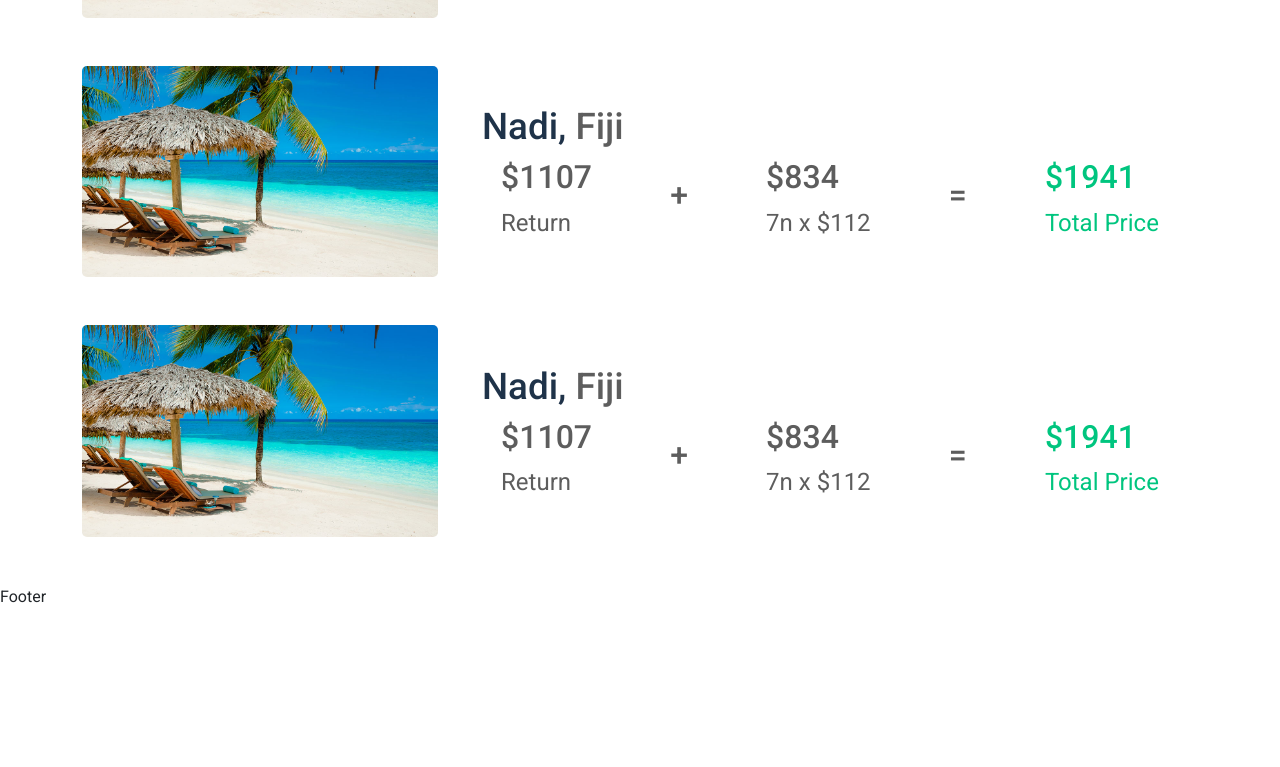
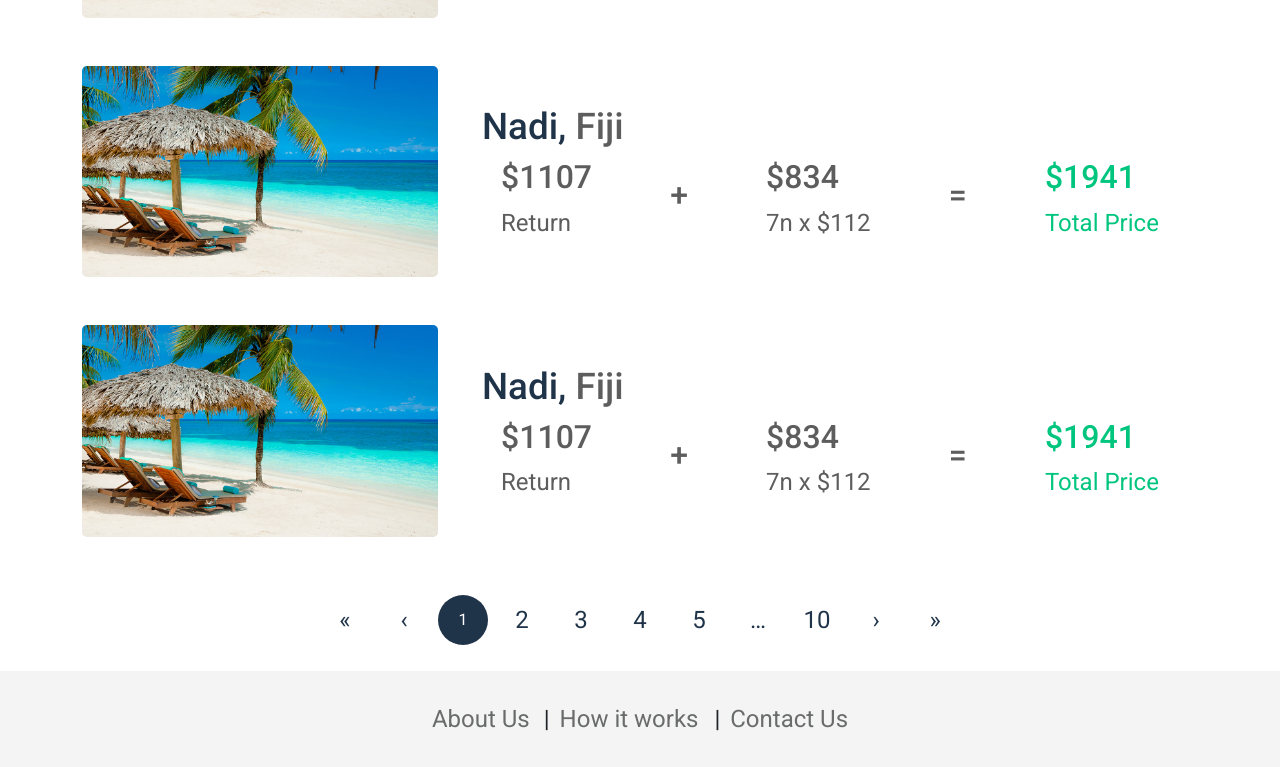
Before and after one commit to masudx08/takemewhere, a React (Create React App) app: page / in a window 1280 px wide. Shown: the part 1842-2609 px from the top of the page. Before the commit the page ends 2451 px from the top, so only its background shows below. Built offline with nearby package versions, Linux system fonts and the light colour scheme.

Commit message:
done 98% without mobile responsive

```diff
--- a/package.json
+++ b/package.json
@@ -11,6 +11,7 @@
     "react-bootstrap": "^2.1.2",
     "react-dom": "^17.0.2",
     "react-icons": "^4.3.1",
+    "react-router-dom": "^6.2.1",
     "react-scripts": "5.0.0",
     "web-vitals": "^2.1.4"
   },
--- a/src/App.css
+++ b/src/App.css
@@ -15,7 +15,7 @@
 .highlight{
   color: #00c57f
 }
-p, b{
+p, b, a{
   margin: 0;
   padding: 0;
   font-size: 24px;
--- a/src/App.js
+++ b/src/App.js
@@ -6,8 +6,9 @@ import Header from './components/Header/Header';
 import Filter from './components/Filter/Filter';
 import Result from './components/Result/Result';
 import Footer from './components/Footer/Footer';
+import { Route, BrowserRouter, Routes } from 'react-router-dom';
 
-function App() {
+function MainApp(){
   return (
     <div>
       <Header />
@@ -15,6 +16,17 @@ function App() {
       <Result />
       <Footer />
     </div>
+  )
+}
+
+function App() {
+  return (
+    <BrowserRouter>
+      <Routes>
+      <Route path='/' element={<MainApp />}></Route>
+
+    </Routes>
+    </BrowserRouter>
   );
 }
 
--- a/src/components/Filter/Filter.js
+++ b/src/components/Filter/Filter.js
@@ -4,6 +4,7 @@ import {Row, Col} from 'react-bootstrap'
 export default function Filter() {
 const [price, setPrice] = useState(2000)
 const [night, setNight] = useState(14)
+const [category, setCategory] = useState('domestic')
 function sliderHandler(e){
   if(e.target.name === 'price'){
     setPrice(e.target.value)
@@ -18,10 +19,13 @@ function handleBtn(e){
   const clsNm = active[0].className.replace(' active', '')
   active[0].className = clsNm
   e.target.className += ' active'
+  setCategory(e.target.name)
 }
 
+console.log(category, 'category')
 console.log(price, 'price')
 console.log(night, 'night')
+
 
   return (
     <Row className='filterContainer'>
@@ -31,9 +35,9 @@ console.log(night, 'night')
           and I want to see travel options for:
         </div>
         <div id='btnContainer'>
-          <button className='mybtn active' onClick={e=>handleBtn(e)}>Domestic</button>
-          <button className='mybtn' onClick={e=>handleBtn(e)}>International</button>
-          <button className='mybtn' onClick={e=>handleBtn(e)}>Either is fine</button>
+          <button className='mybtn active' name='domestic' onClick={e=>handleBtn(e)}>Domestic</button>
+          <button className='mybtn' name='international' onClick={e=>handleBtn(e)}>International</button>
+          <button className='mybtn' name='either' onClick={e=>handleBtn(e)}>Either is fine</button>
         </div>
         <Row className='justify-content-center'>
           <Col xs={10} md={5}>
--- a/src/components/Filter/filter.css
+++ b/src/components/Filter/filter.css
@@ -84,8 +84,8 @@
 }
 
 .sliderTitleContainer{
-  width: 78%;
+  width: calc(100% - 50px);
   display: flex;
   justify-content: space-between;
-  margin-left: 20%
+  margin-left: 60px
 }
--- a/src/components/Footer/Footer.js
+++ b/src/components/Footer/Footer.js
@@ -1,7 +1,21 @@
 import React from 'react'
+import { Col, Container, Row } from 'react-bootstrap'
+import { Link } from 'react-router-dom'
 import './footer.css'
 export default function Footer() {
   return (
-    <div>Footer</div>
+    <div className='footerContainer'>
+      <Container>
+        <Row>
+          <Col>
+            <div>
+              <Link to='/about'>About Us</Link> <p className='d-inline'>|</p>
+              <Link to='/how-it-work'>How it works </Link> <p className='d-inline'>|</p>
+              <Link to='/contact'>Contact Us</Link>
+            </div>
+          </Col>
+        </Row>
+      </Container>
+    </div>
   )
 }
--- a/src/components/Footer/footer.css
+++ b/src/components/Footer/footer.css
@@ -5,3 +5,13 @@
  main text - #404040
  secondary text - #5d5d5d
 */
+.footerContainer{
+  background-color: #f4f4f4;
+  padding: 30px 0;
+  text-align: center;
+}
+a{
+  text-decoration: none;
+  color: #6a6b6b;
+  margin: 0 10px
+}
--- a/src/components/Result/Result.js
+++ b/src/components/Result/Result.js
@@ -1,8 +1,9 @@
-import React from 'react'
+import React, {useState} from 'react'
 import './result.css'
 import BeachImg from '../../images/beach.jpg'
-import { Col, Container, Row } from 'react-bootstrap'
+import { Col, Container, Pagination, Row } from 'react-bootstrap'
 export default function Result() {
+
   const results = [
     {
       img : BeachImg,
@@ -60,9 +61,9 @@ export default function Result() {
       <b >There are 29 different destinations in 12 countries you can travel for your budget, based on average prices</b>
      </div>
       {
-        results.map(item=>{
+        results.map((item, index)=>{
           return (
-            <Row className='mb-5 align-items-center'>
+            <Row key={index} className='mb-5 align-items-center'>
             <Col xs={10} md={4}>
               <img src={item.img} alt="" />
             </Col>
@@ -98,6 +99,21 @@ export default function Result() {
           )
         })
       }
+      <div id='pagination' className='d-flex justify-content-center'>
+      <Pagination>
+        <Pagination.First />
+        <Pagination.Prev />
+        <Pagination.Item active>{1}</Pagination.Item>
+        <Pagination.Item>{2}</Pagination.Item>
+        <Pagination.Item>{3}</Pagination.Item>
+        <Pagination.Item >{4}</Pagination.Item>
+        <Pagination.Item>{5}</Pagination.Item>
+        <Pagination.Ellipsis />
+        <Pagination.Item>{10}</Pagination.Item>
+        <Pagination.Next />
+        <Pagination.Last />
+    </Pagination>
+      </div>
      </div>
     </Container>
   )
--- a/src/components/Result/result.css
+++ b/src/components/Result/result.css
@@ -34,3 +34,22 @@
   justify-content: space-around;
   align-items: center;
 }
+
+/* Modify React bootstrap component  */
+.page-link{
+  padding: 0.375rem 0.75rem;
+  margin: 10px;
+  width: 50px;
+  height: 50px;
+  display: flex;
+  align-items: center;
+  justify-content: center;
+  border: none;
+  border-radius: 100%;
+  color: #1f3349;
+  background-color: white;
+}
+.page-link:focus, .page-item.active .page-link{
+  background-color: #1f3349;
+  color: white;
+}
```
Also changed, not shown: 1 other file (tests, documents, lock files or other folders).
